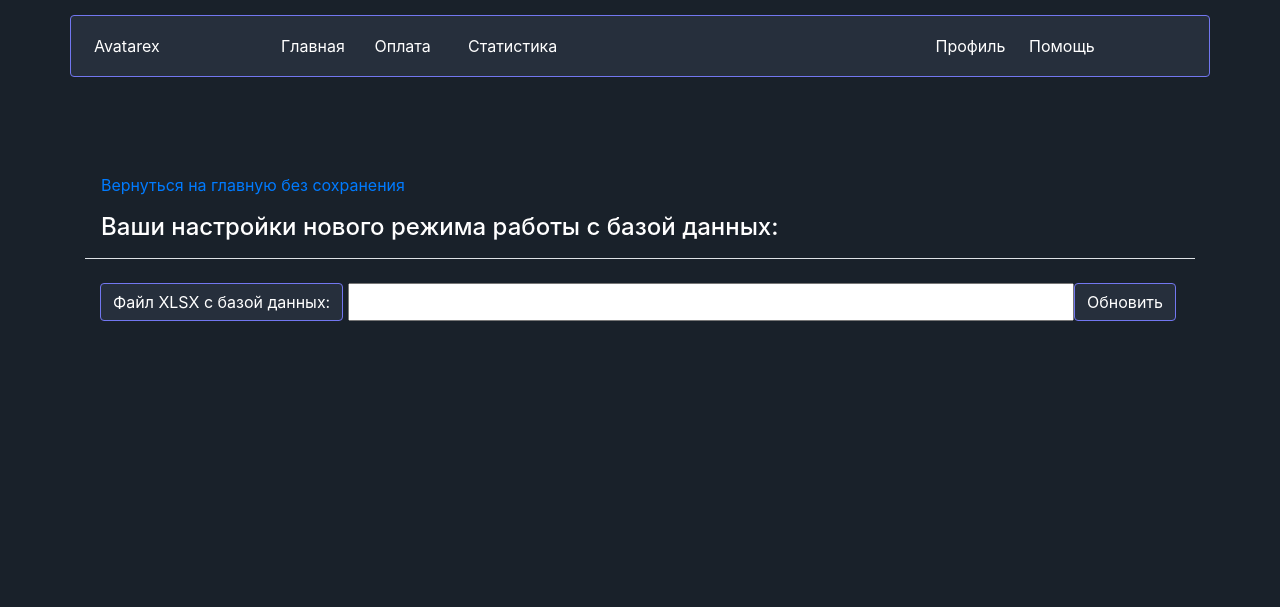
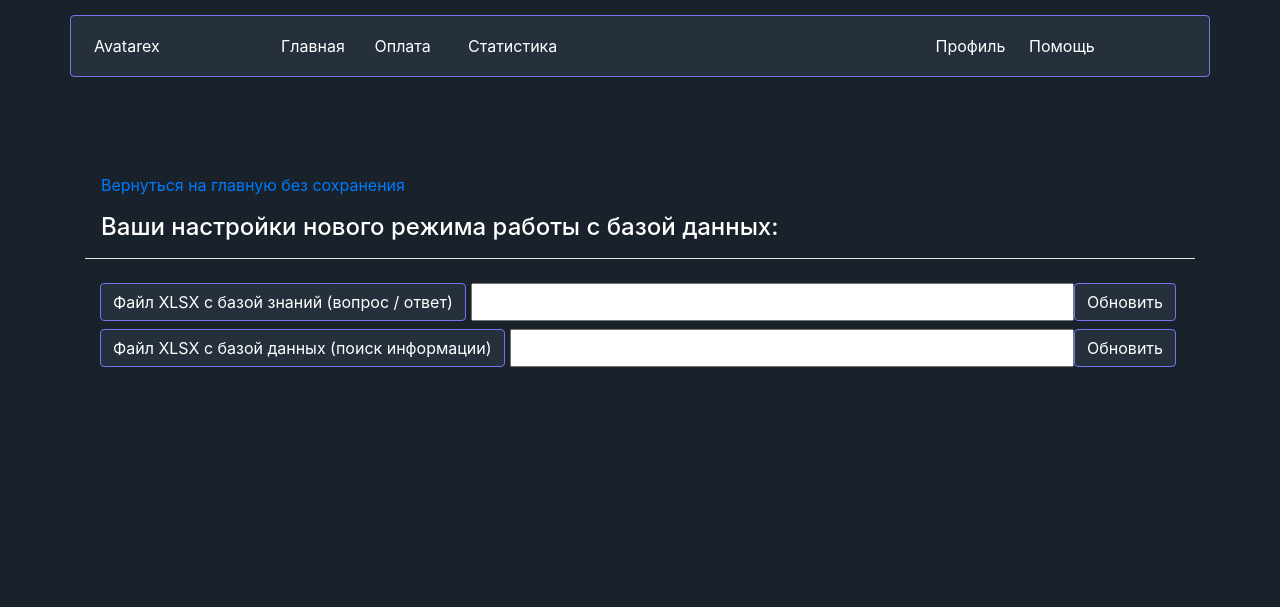
Before and after one commit to Oleg-Pashchenko/avatarex-site, a Django app: template templates/home/new_db_mode.html in a window 1280 px wide. Shown: the top 607 px of the page. Run offline with Django 4.2, Linux system fonts and the light colour scheme; the template is opened without the code that fills it, so the values that code supplies are empty; some libraries are stand-ins or nearby versions.

Commit message:
updated db-mode-view

```diff
--- a/templates/home/new_db_mode.html
+++ b/templates/home/new_db_mode.html
@@ -15,7 +15,16 @@
         <form method="post" action="/api/v1/home/update-new-db-file?pipeline={{ pipeline }}">
             {% csrf_token %}
             <div class="input-group-prepend">
-                <span class="input-group-text">Файл XLSX с базой данных:</span>
+                <span class="input-group-text">Файл XLSX с базой знаний (вопрос / ответ)</span>
+                <input name="filename" value="{{ file_link }}">
+                <button type="submit" class="input-group-text">Обновить</button>
+            </div>
+        </form>
+
+        <form method="post" action="/api/v1/home/update-new-db-file?pipeline={{ pipeline }}">
+            {% csrf_token %}
+            <div class="input-group-prepend mt-2">
+                <span class="input-group-text">Файл XLSX с базой данных (поиск информации)</span>
                 <input name="filename" value="{{ file_link }}">
                 <button type="submit" class="input-group-text">Обновить</button>
             </div>
@@ -23,7 +32,7 @@
 
         {% if file_link is not None %}
 
-            <h5 class="mt-5">Поля AmoCRM для заполнения:</h5>
+            <h5 class="mt-5">Поля AmoCRM для квалификации клиента:</h5>
             <legend class="border-bottom mb-4"></legend>
 
             {% for k, v in qualification_rules.items %}
@@ -41,8 +50,10 @@
             <button class="input-group-text mt-2" id="plus_field" onclick="addInputField()">Добавить поле</button>
 
 
-            <legend class="border-bottom mt-4"></legend>
-            <div class="row mt-5">
+            <h5 class="mt-5">Обработка критических случаев игнорирования ответа:</h5>
+            <legend class="border-bottom mt-1"></legend>
+
+            <div class="row mt-4">
                 <div class="col">
 
                     <span class="input-group-text mb-2" style="width: 100%">Повторить квалифицирующий вопрос через:</span>
@@ -70,24 +81,28 @@
 
 
 
-            <h5 class="mt-5">Приветственное сообщение:</h5>
-            <legend class="border-bottom mb-4"></legend>
-            <textarea style="min-height: 100px; background-color: rgb(26, 24, 22); color: white;" name="hi_message"
+            <h5 class="mt-5">Настройка стандартных сценариев поведения бота:</h5>
+            <legend class="border-bottom mt-1"></legend>
+
+            <h6 class="mt-3">Приветственное сообщение:</h6>
+            <textarea style="min-height: 100px; background-color: rgb(26, 24, 22); color: white;" name="hi_message" class="mt-2"
                       id="hi-message">{{ hi_message }}</textarea>
 
-            <h5 class="mt-3"> Сообщение при ошибке распознавания текста:</h5>
-            <legend class="border-bottom mb-4"></legend>
+            <h6 class="mt-3"> Сообщение при ошибке распознавания текста:</h6>
             <textarea style="min-height: 100px;  background-color: rgb(26, 24, 22); color: white;"
-                      name="openai_error_message" id="openai-error-message">{{ openai_error_message }}</textarea>
+                      name="openai_error_message" class="mt-2" id="openai-error-message">{{ openai_error_message }}</textarea>
 
-            <h5 class="mt-3">Сообщение при отстутствии информации по запросу в базе данных:</h5>
-            <legend class="border-bottom mb-4"></legend>
-            <textarea style="min-height: 100px; background-color: rgb(26, 24, 22); color: white;"
+            <h6 class="mt-3">Сообщение при отстутствии информации по запросу в базе данных:</h6>
+            <textarea style="min-height: 100px; background-color: rgb(26, 24, 22); color: white;" class="mt-2"
                       name="db_error_message" id="db-error-message">{{ db_error_message }}</textarea>
 
 
             </div>
         {% endif %}
+    {% if file_database_link is not None %}
+    <h5 class="mt-5">Настройка подбора информации ботом:</h5>
+
+    {% endif %}
     <div class="widget-container text-white rounded p-2">
         <p class="d-inline-block m-0">После внесения изменений нажмите на кнопку.</p>
         <button id="save-button" class="btn btn-light ml-2" onclick="saveData();">Сохранить</button>
```
Also changed, not shown: docker-compose.yml (added, +7 -0 lines), 1 other file.
